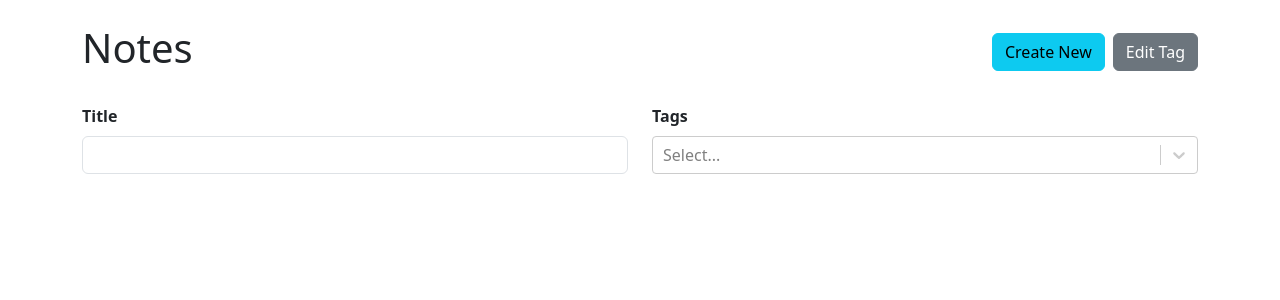
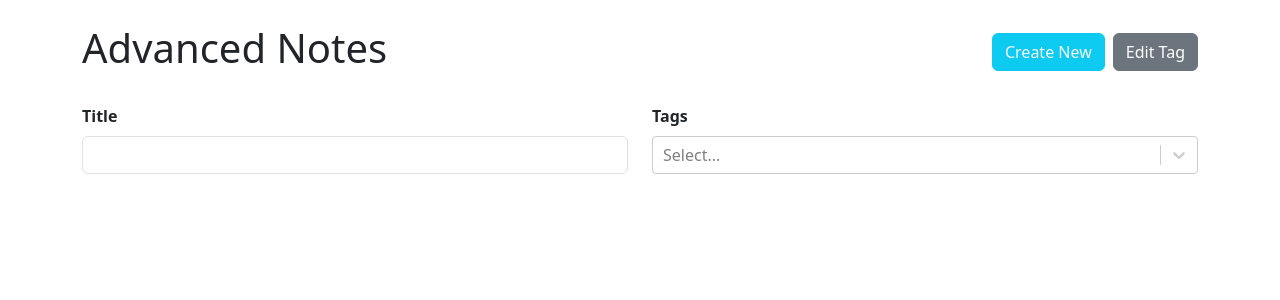
Before and after one commit to HUZ41FA/AdvancedNotes, a React (Vite) app: page / in a window 1280 px wide. Shown: the top 300 px of the page. Built offline with nearby package versions, Linux system fonts and the light colour scheme.

Commit message:
Updated Favicon

```diff
--- a/index.html
+++ b/index.html
@@ -2,7 +2,7 @@
 <html lang="en">
   <head>
     <meta charset="UTF-8" />
-    <link rel="icon" type="image/svg+xml" href="/vite.svg" />
+    <link rel="icon" type="image/png" href="/logo.png">
     <meta name="viewport" content="width=device-width, initial-scale=1.0" />
     <title>Advanced Notes</title>
   </head>
--- a/src/components/NoteList.tsx
+++ b/src/components/NoteList.tsx
@@ -44,12 +44,12 @@ const NoteList = ({notes, availableTags, onUpdateTag, showModal, setShowModal, o
     <>
         <Row className="align-items-center mb-4">
             <Col>
-                <h1>Notes</h1>
+                <h1>Advanced Notes</h1>
             </Col>
             <Col xs="auto">
                 <Stack gap={2} direction="horizontal">
                     <Link to="/new">
-                        <Button variant="info">Create New</Button>
+                        <Button variant="info" className='text-light'>Create New</Button>
                     </Link>
                     <Button variant="secondary" onClick={()=>setShowModal(true)}>Edit Tag</Button>
                 </Stack>
```
Also changed, not shown: public/logo.png (added).
